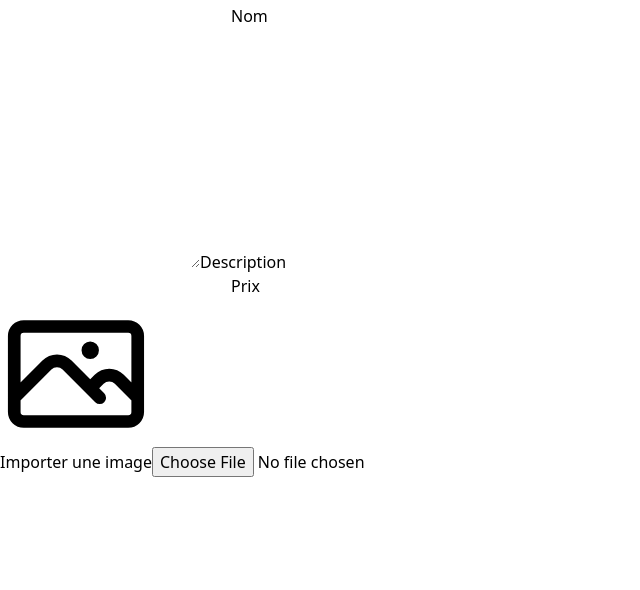
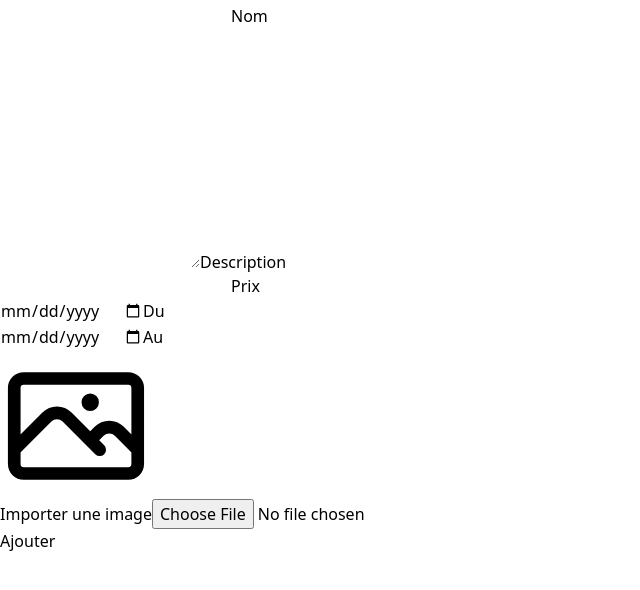
Before and after one commit to Enockm21/arosaje-mspr, a React (Create React App) app in the folder app-front/: page /plante/new in a window 1280 px wide. Shown: the part 7868-8458 px from the top of the page, without its empty margins (0-640 px from the left). Built offline with nearby package versions, Linux system fonts and the light colour scheme; what @material-tailwind/react would draw is missing.

Commit message:
Avancement de la page newPlante

```diff
--- a/app-front/package.json
+++ b/app-front/package.json
@@ -14,7 +14,7 @@
     "web-vitals": "^2.1.4"
   },
   "scripts": {
-    "start": "react-scripts start",
+    "start": "WATCHPACK_POLLING=true react-scripts start",
     "build": "react-scripts build",
     "test": "react-scripts test",
     "eject": "react-scripts eject"
--- a/app-front/src/pages/newPlante.jsx
+++ b/app-front/src/pages/newPlante.jsx
@@ -1,4 +1,4 @@
-import { React, useState } from "react";
+import { React, useState, useEffect } from "react";
 import { useParams } from "react-router-dom";
 import {
     Button,
@@ -10,16 +10,19 @@ import { PhotoIcon, XMarkIcon } from "@heroicons/react/24/outline";
 
 export function NewPlante() {
 
+    let date = new Date();
+    const DateToday = date.toISOString().split('T')[0];
+
     const [name, setName] = useState('');
     const [description, setDescription] = useState('');
     const [image, setImage] = useState(null);
     const [showImagePopup, setShowImagePopup] = useState(false);
     const [imageUrl, setImageUrl] = useState('');
     const [price, setPrice] = useState('');
-
-    const handleSubmit = (e) => {
-        e.preventDefault();
-    }
+    const [startDate, setStartDate] = useState(DateToday);
+    const [endDate, setEndDate] = useState(null);
+    const [adress, setAdress] = useState('');
+    const [isFormValid, setIsFormValid] = useState(false);
 
     const handleFileChange = (e) => {
         const file = e.target.files[0];
@@ -47,11 +50,28 @@ export function NewPlante() {
         const value = e.target.value;
         // Vérifier si la valeur est un nombre et supérieure ou égale à zéro
         if (!isNaN(value) && value >= 0) {
-          setPrice(value);
-        } else{
+            setPrice(value);
+        } else {
             alert("Prix n'est pas conforme");
         }
     }
+
+    const handleSubmit = (e) => {
+        e.preventDefault();
+        // Envoyer le formulaire
+        if (isFormValid) {
+          console.log('Formulaire envoyé');
+        }
+      }
+
+    useEffect(() => {
+        // Vérifier la validité du formulaire
+        if (name && description && image && price && startDate && endDate) {
+          setIsFormValid(true);
+        } else {
+          setIsFormValid(false);
+        }
+      }, [name, description, image, price, startDate, endDate]);
 
     return (
         <div>
@@ -82,8 +102,27 @@ export function NewPlante() {
                         label="Prix"
                         min="0"
                     />
+                    <div className="mt-10 mb-10 flex ">
+                        <Input
+                            id="startDate"
+                            type="date"
+                            label="Du"
+                            color="green"
+                            min={DateToday}
+                            max={endDate}
+                            onChange={(e) => setStartDate(e.target.value)}
+                        />
+                        <Input
+                            id="endDate"
+                            type="date"
+                            label="Au"
+                            color="green"
+                            min={startDate}
+                            onChange={(e) => setEndDate(e.target.value)}
+                        />
+                    </div>
                 </div>
-                <div>
+                <div className="">
                     <div className="h-20">
                         <div className="relative w-64">
                             <Button variant="gradient" className="flex items-center gap-3 absolute w-full" color="green">
@@ -102,8 +141,11 @@ export function NewPlante() {
                         {image && <Typography variant="lead">Nom du fichier : {image.name}</Typography>}
                         {image && <Button onClick={handleViewImage}>Voir l'image</Button>}
                     </div>
+                    <div className="text-center mt-20">
+                        <Button ripple={true} color="green" disabled={!isFormValid}>Ajouter</Button>
+                    </div>
                 </div>
-            </form>
+            </form >
 
             {showImagePopup && (
                 <div className="fixed top-0 left-0 right-0 bottom-0 flex items-center justify-center bg-gray-900 bg-opacity-75">
@@ -114,8 +156,9 @@ export function NewPlante() {
                         <img src={imageUrl} alt="Image sélectionnée" className="w-full h-auto" />
                     </div>
                 </div>
-            )}
-        </div>
+            )
+            }
+        </div >
     )
 }
 
```
